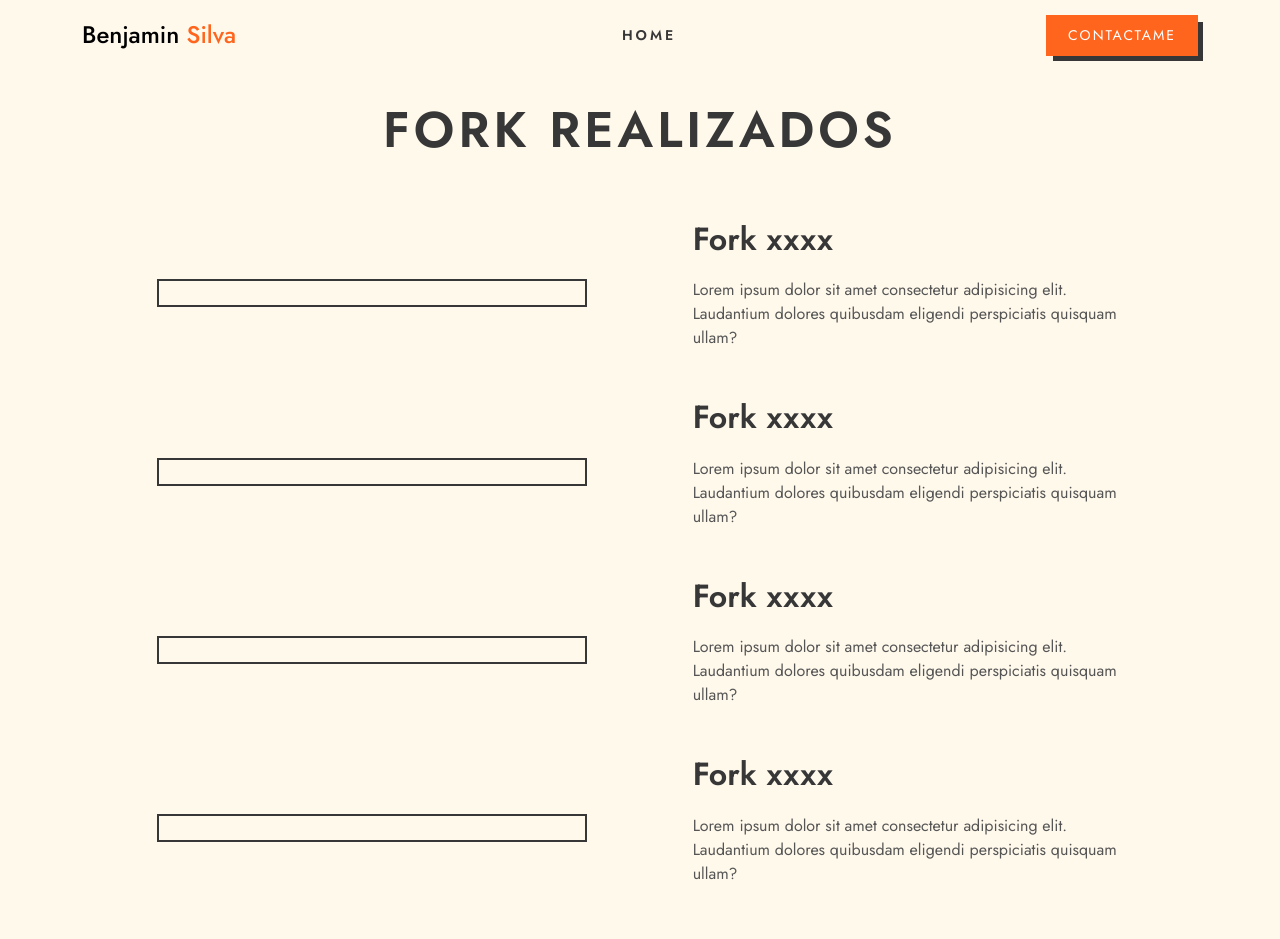
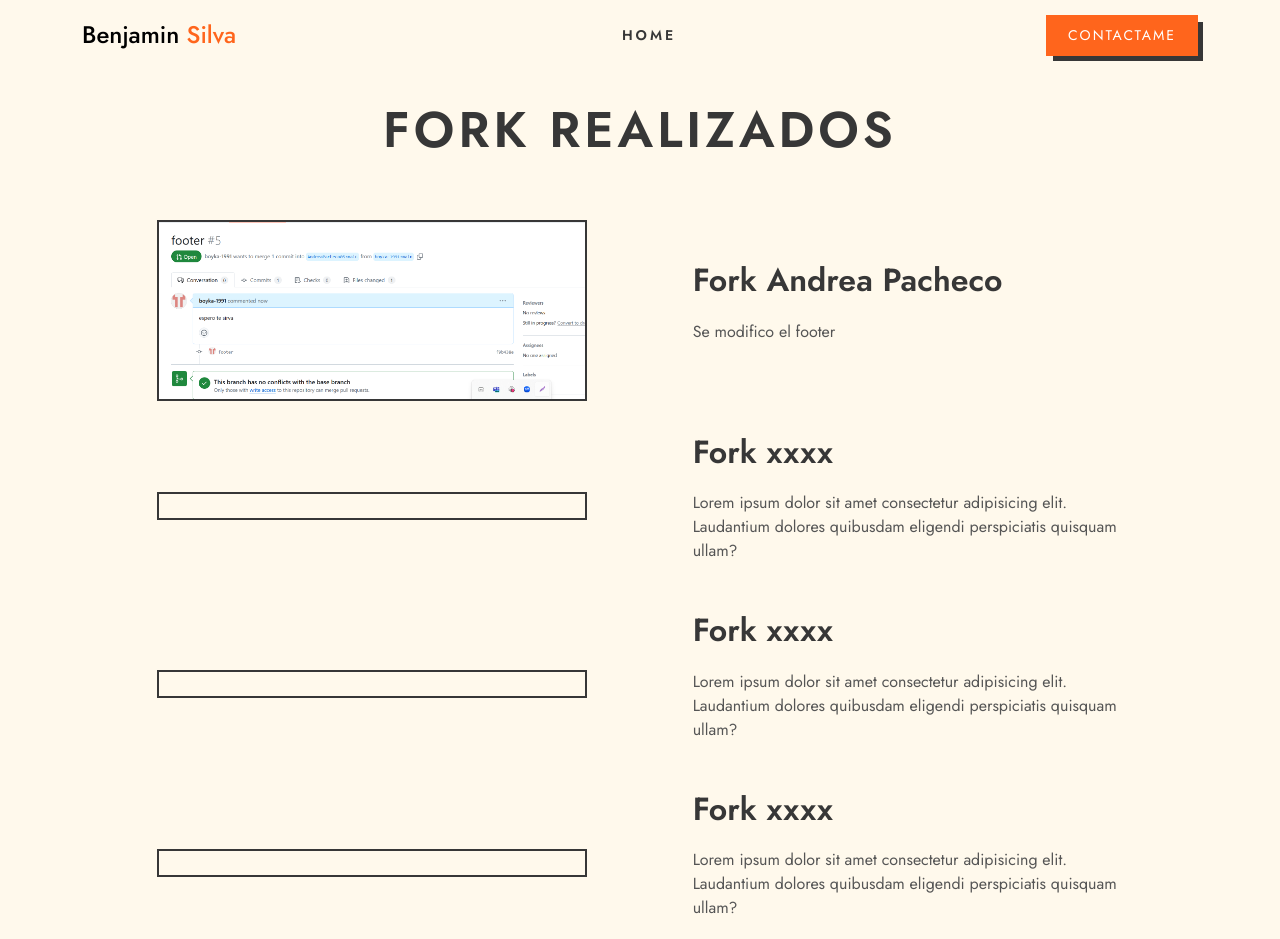
Before and after one commit to Darionvr/boyka-1991.github.io, a plain HTML site: page fork.html in a window 1280 px wide. Shown: the top 939 px of the page. Drawn offline with nearby package versions, Linux system fonts and the light colour scheme.

Commit message:
se agrego un fork

```diff
--- a/fork.html
+++ b/fork.html
@@ -62,15 +62,14 @@
             <div class="row gx-3 gy-4 pb-3 mb-5 pb-lg-3 mb-lg-3 justify-content-around align-items-center">
                 <div class="col-md-6 col-lg-5">
                     <div class="portafolio-img">
-                        <img src="#" alt="">
+                        <img src="assets/img/fork1.png" alt="">
                     </div>
                 </div>
                 <div class="col-md-6 col-lg-5">
                     <div class="portafolio-text">
 
-                        <h4>Fork xxxx</h4>
-                        <p>Lorem ipsum dolor sit amet consectetur adipisicing elit. Laudantium dolores
-                        quibusdam eligendi perspiciatis quisquam ullam?</p>
+                        <h4>Fork Andrea Pacheco</h4>
+                        <p>Se modifico el footer </p>
 
                     </div>
                 </div>
```
Also changed, not shown: assets/img/fork1.png (added).
